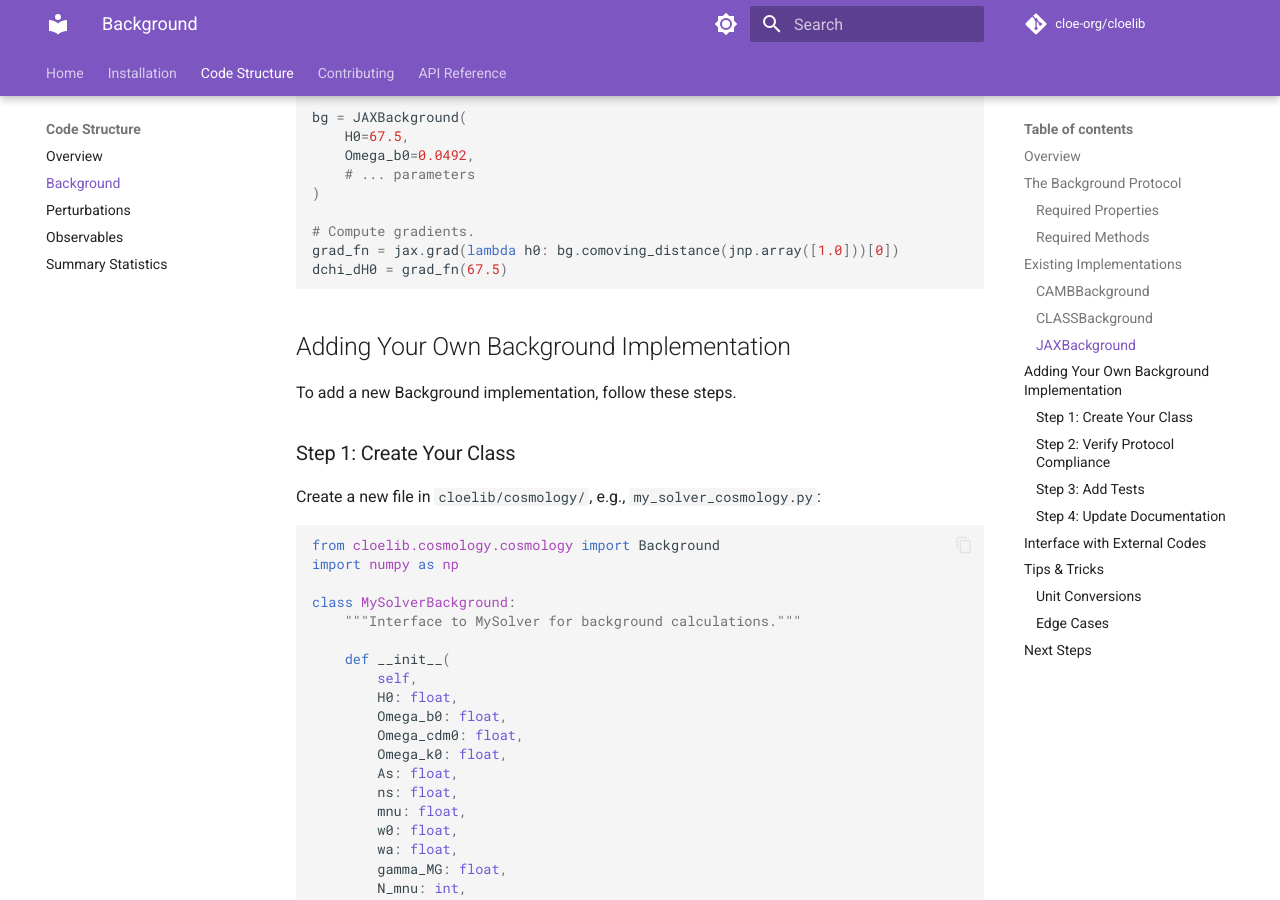
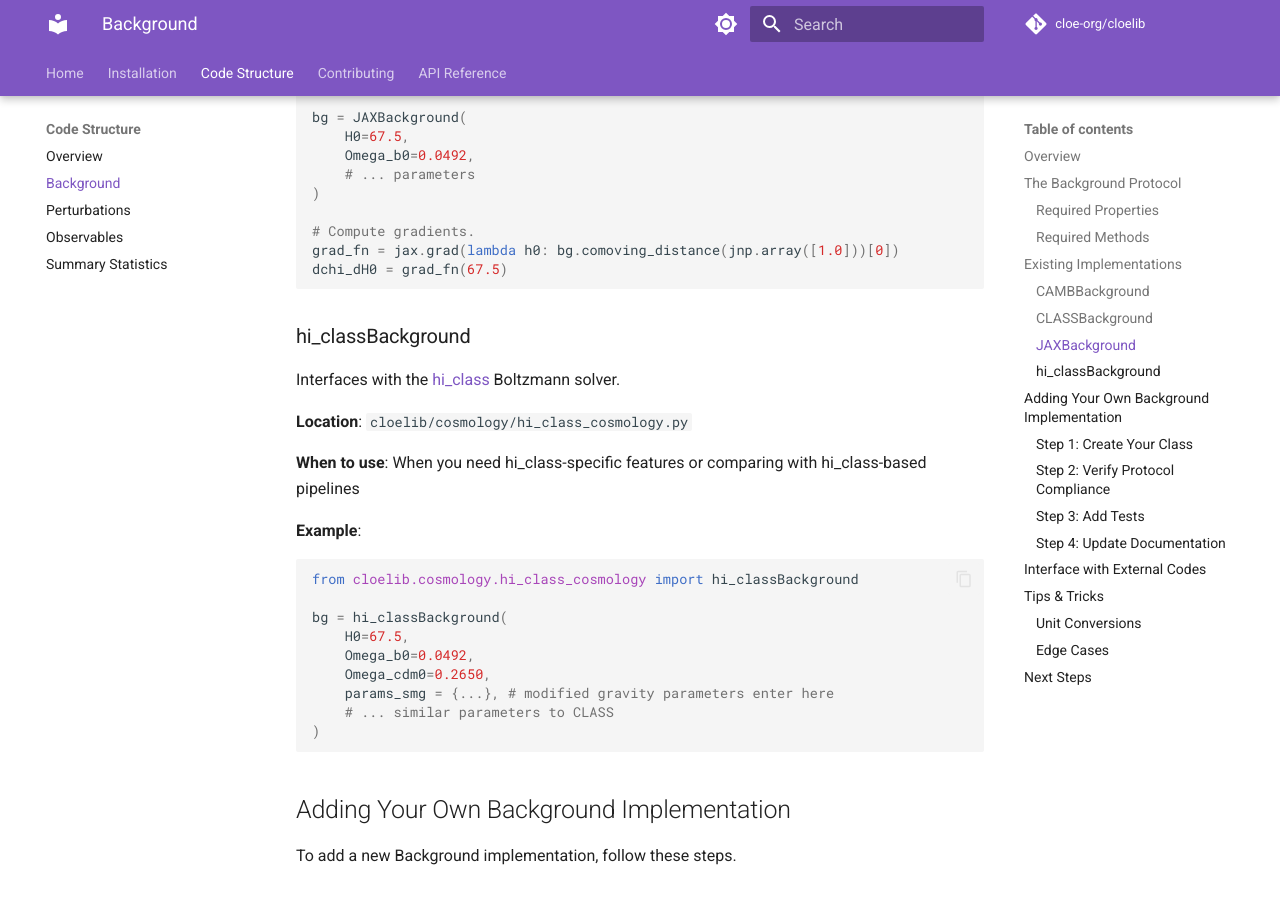
Before and after one commit to cloe-org/cloelib, an MkDocs documentation site: the page built from docs/code_structure/background.md, in a window 1280 px wide and 900 px high, scrolled down 3526 px. Built offline with MkDocs 1.6.1 and Material for MkDocs 9.7.7, drawn with Linux system fonts in a browser that asks for light colours; comment, search, counter and statistics services are not loaded; the version menu is left out.

Commit message:
add hi_class in background.md

````diff
--- a/docs/code_structure/background.md
+++ b/docs/code_structure/background.md
@@ -155,6 +155,29 @@ bg = JAXBackground(
 grad_fn = jax.grad(lambda h0: bg.comoving_distance(jnp.array([1.0]))[0])
 dchi_dH0 = grad_fn(67.5)
 ```
+
+### hi_classBackground
+
+Interfaces with the [hi_class](https://github.com/emiliobellini/hi_class_public) Boltzmann solver.
+
+**Location**: `cloelib/cosmology/hi_class_cosmology.py`
+
+**When to use**: When you need hi_class-specific features or comparing with hi_class-based pipelines
+
+**Example**:
+
+```python
+from cloelib.cosmology.hi_class_cosmology import hi_classBackground
+
+bg = hi_classBackground(
+    H0=67.5,
+    Omega_b0=0.0492,
+    Omega_cdm0=0.2650,
+    params_smg = {...}, # modified gravity parameters enter here
+    # ... similar parameters to CLASS
+)
+```
+
 
 ## Adding Your Own Background Implementation
 
````
